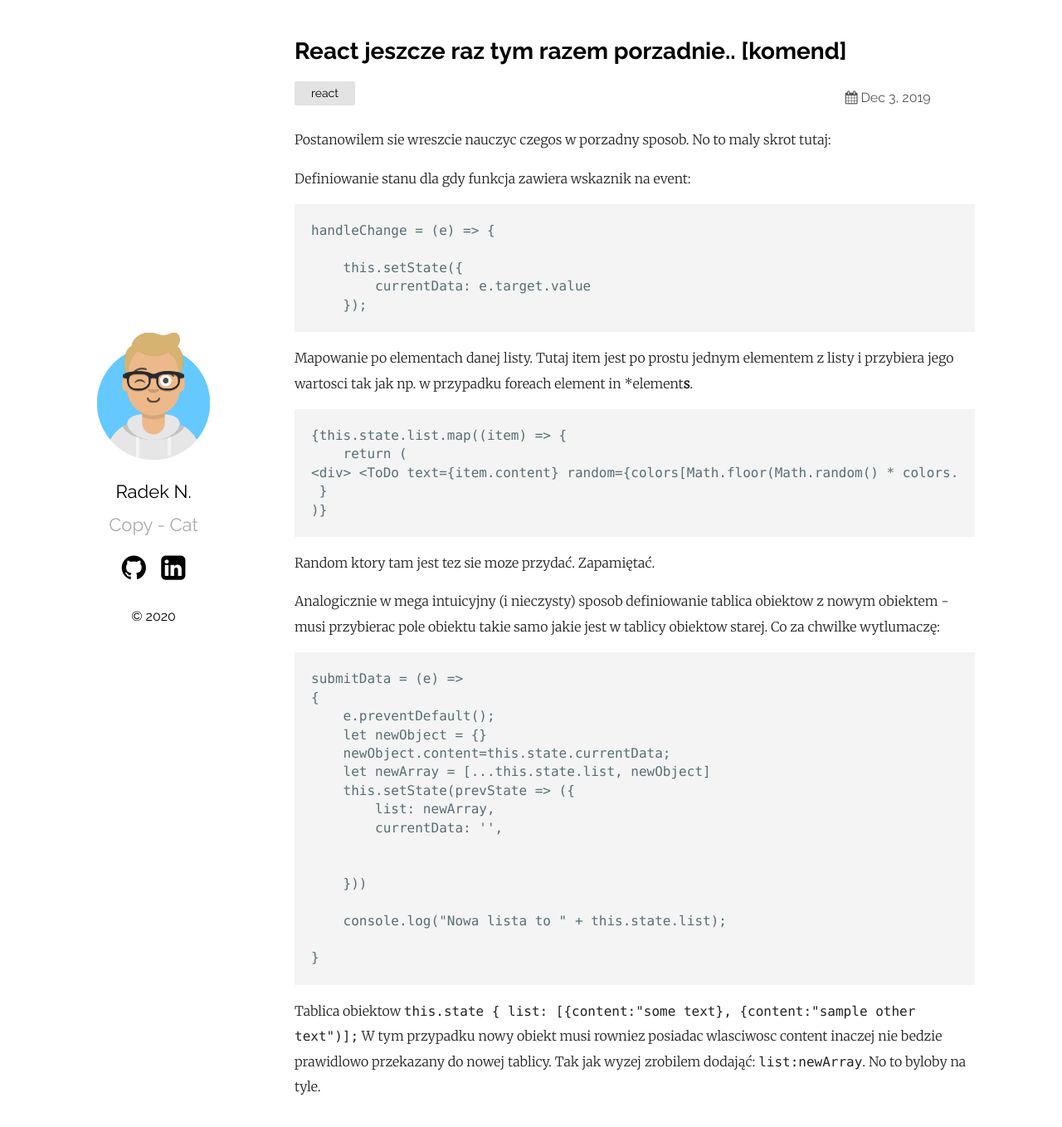
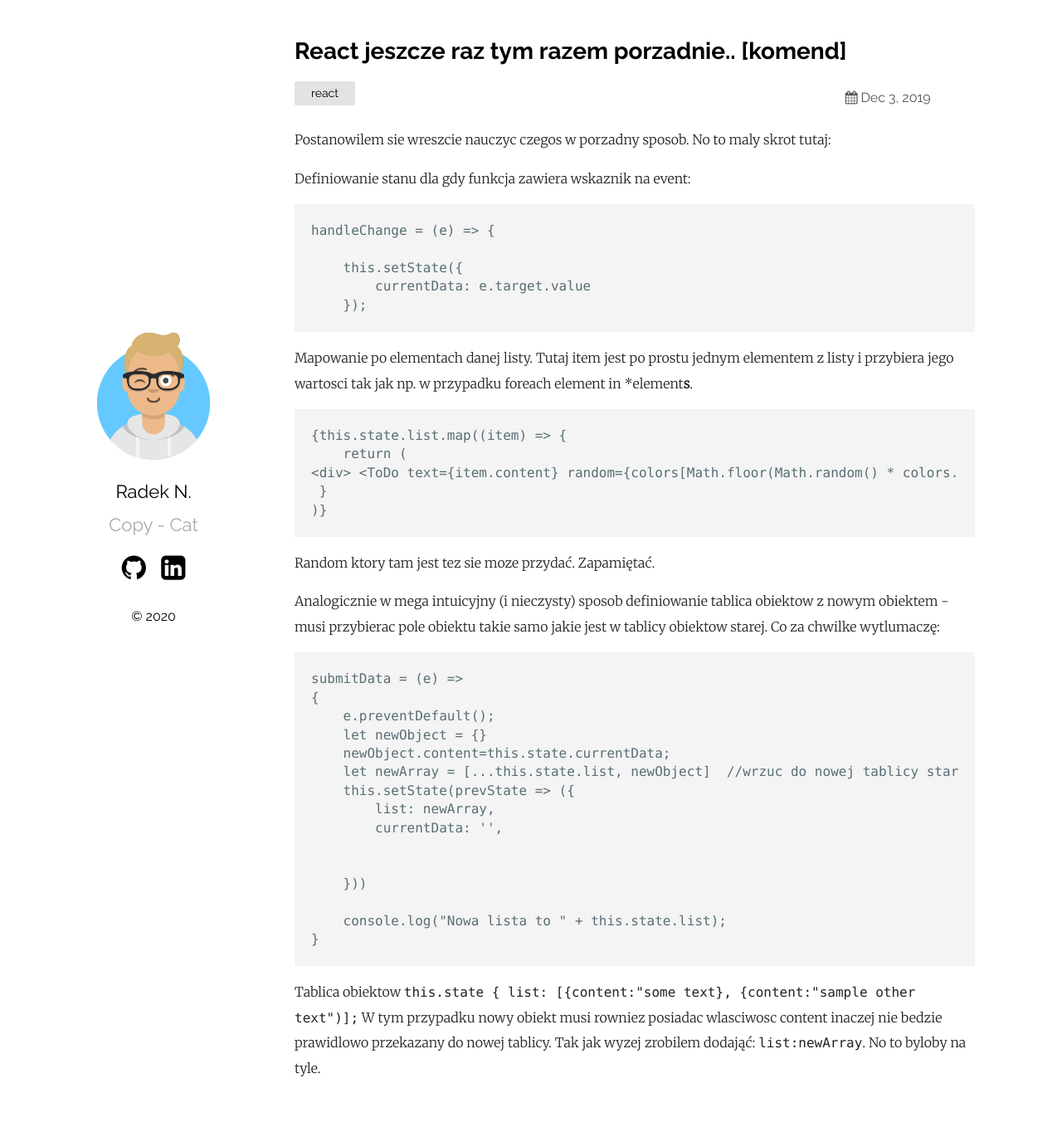
Before and after one commit to rnied137/szelma139.github.io, a Jekyll site: the page built from _posts/2020-01-26-React-let's-start-again.markdown, in a window 1280 px wide and 1369 px high. Shown: the top 1358 px of the window at 83% size. Built offline with Jekyll 4.4.1, drawn with Linux system fonts in a browser that asks for light colours.

Commit message:
Update and rename 2019-26-01-React-let's-start-again.markdown to 2020-01-26-React-let's-start-again.markdown

````diff
--- a/_posts/2019-26-01-React-let's-start-again.markdown
+++ b/_posts/2020-01-26-React-let's-start-again.markdown
@@ -36,7 +36,7 @@ submitData = (e) =>
     e.preventDefault();
     let newObject = {}
     newObject.content=this.state.currentData;
-    let newArray = [...this.state.list, newObject]
+    let newArray = [...this.state.list, newObject]  //wrzuc do nowej tablicy starą listę (...this) i dorzuc tam nowy obiekt
     this.setState(prevState => ({
         list: newArray,
         currentData: '',
@@ -45,7 +45,6 @@ submitData = (e) =>
     }))
 
     console.log("Nowa lista to " + this.state.list);
-
 }
 ```
 
````
